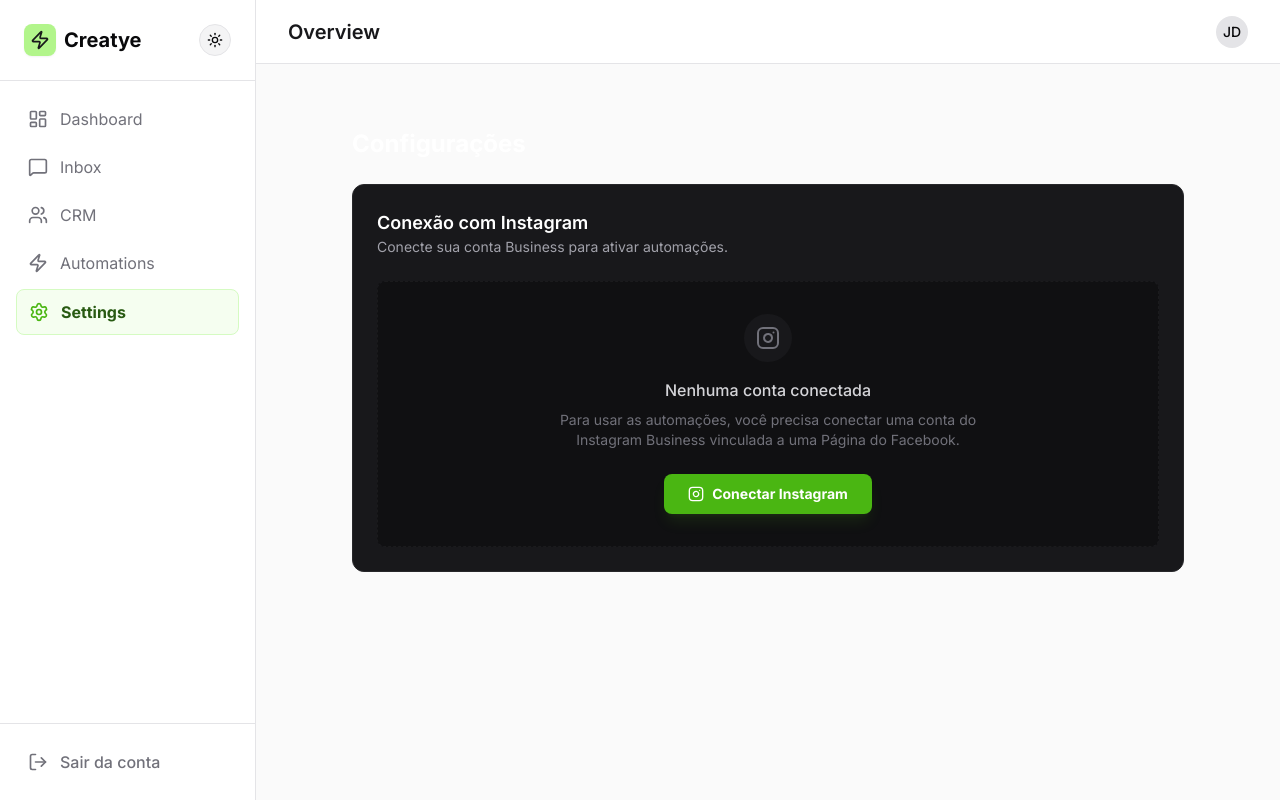
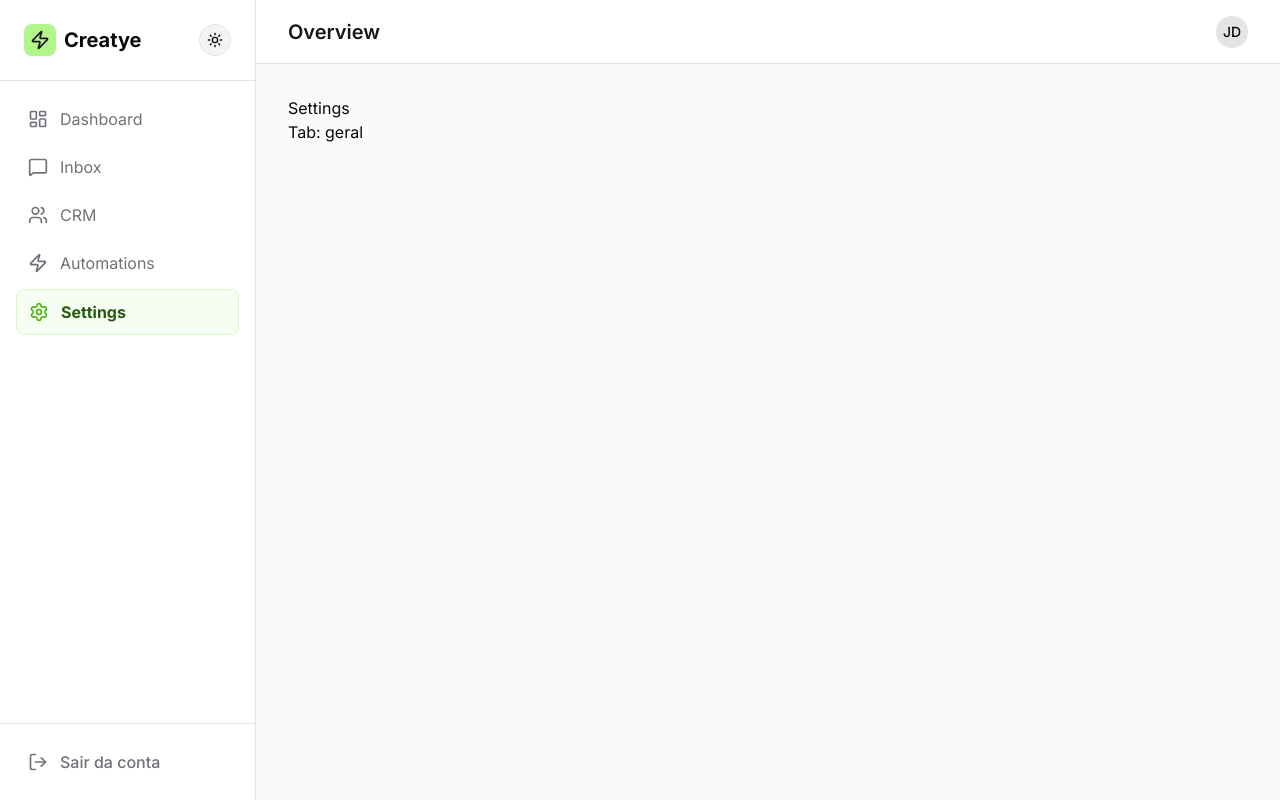
Before and after one commit to ogabrielsv/creatye, a Next.js app: page /settings in a window 1280 px wide. Built offline with nearby package versions, Linux system fonts and the light colour scheme; no server answers.

Commit message:
fix: suspense wrapper for useSearchParams on settings

```diff
--- a/package.json
+++ b/package.json
@@ -21,10 +21,10 @@
         "clsx": "^2.1.1",
         "lodash.debounce": "^4.0.8",
         "lucide-react": "^0.562.0",
-        "next": "14.2.0",
+        "next": "^16.1.3",
         "next-themes": "^0.4.6",
-        "react": "^18.2.0",
-        "react-dom": "^18.2.0",
+        "react": "^19.2.3",
+        "react-dom": "^19.2.3",
         "reactflow": "^11.10.0",
         "sonner": "^2.0.7",
         "tailwind-merge": "^2.2.0",
--- a/src/app/(dashboard)/settings/SettingsClient.tsx
+++ b/src/app/(dashboard)/settings/SettingsClient.tsx
@@ -1,151 +1,15 @@
-'use client';
+"use client";
 
-import { createClient } from '@/lib/supabase/client';
-import { useRouter, useSearchParams } from 'next/navigation';
-import { useState, useEffect } from 'react';
-import { Instagram, LogOut, CheckCircle, AlertTriangle, Loader2 } from 'lucide-react';
-import { toast } from 'sonner';
+import { useSearchParams } from "next/navigation";
 
 export default function SettingsClient() {
-    const [loading, setLoading] = useState(true);
-    // eslint-disable-next-line
-    const [connection, setConnection] = useState<any>(null);
-    const supabase = createClient();
-    const router = useRouter();
-    const searchParams = useSearchParams();
+  const searchParams = useSearchParams();
+  const tab = searchParams.get("tab") ?? "geral";
 
-    useEffect(() => {
-        const checkConnection = async () => {
-            try {
-                const { data: { user } } = await supabase.auth.getUser();
-                if (!user) return;
-
-                const { data, error } = await supabase
-                    .from('ig_connections')
-                    .select('*')
-                    .eq('user_id', user.id)
-                    .single();
-
-                if (error && error.code !== 'PGRST116') {
-                    // ignore single mismatch if it means just no rows
-                    console.error(error);
-                }
-
-                if (data) {
-                    setConnection(data);
-                }
-            } catch (err) {
-                console.error(err);
-            } finally {
-                setLoading(false);
-            }
-        };
-
-        checkConnection();
-
-        // Handle URL params
-        const error = searchParams.get('error');
-        const success = searchParams.get('success');
-
-        if (success === 'connected') {
-            toast.success('Instagram conectado com sucesso!');
-            // Clean URL
-            router.replace('/settings');
-        } else if (error) {
-            toast.error(`Erro na conexão: ${error}`);
-            router.replace('/settings');
-        }
-    }, [router, searchParams, supabase]);
-
-    const handleConnect = () => {
-        window.location.href = '/api/meta/connect';
-    };
-
-    const handleDisconnect = async () => {
-        if (!confirm('Tem certeza que deseja desconectar? Automações irão parar de funcionar.')) return;
-
-        try {
-            const { error } = await supabase
-                .from('ig_connections')
-                .delete()
-                .eq('user_id', connection.user_id); // ensuring RLS check
-
-            if (error) throw error;
-
-            setConnection(null);
-            toast.success('Desconectado.');
-        } catch (err) {
-            console.error(err);
-            toast.error('Erro ao desconectar.');
-        }
-    };
-
-    if (loading) return <div className="p-8"><Loader2 className="animate-spin" /></div>;
-
-    return (
-        <div className="p-8 max-w-4xl mx-auto">
-            <h1 className="text-2xl font-bold text-white mb-6">Configurações</h1>
-
-            <div className="bg-zinc-900 border border-zinc-800 rounded-xl p-6">
-                <div className="flex items-center justify-between mb-6">
-                    <div>
-                        <h2 className="text-lg font-semibold text-white">Conexão com Instagram</h2>
-                        <p className="text-zinc-400 text-sm">Conecte sua conta Business para ativar automações.</p>
-                    </div>
-                </div>
-
-                {connection ? (
-                    <div className="bg-brand-500/5 border border-brand-500/20 rounded-lg p-5 flex items-center justify-between">
-                        <div className="flex items-center gap-4">
-                            <div className="w-12 h-12 bg-zinc-800 rounded-full flex items-center justify-center">
-                                <Instagram className="w-6 h-6 text-pink-500" />
-                            </div>
-                            <div>
-                                <h3 className="text-white font-medium">@{connection.username}</h3>
-                                <div className="flex items-center gap-1.5 mt-1">
-                                    <CheckCircle className="w-3.5 h-3.5 text-brand-400" />
-                                    <span className="text-brand-400 text-xs font-medium">Conectado e Ativo</span>
-                                    <span className="text-zinc-600 text-xs ml-2">ID: {connection.ig_user_id}</span>
-                                </div>
-                            </div>
-                        </div>
-
-                        <button
-                            onClick={handleDisconnect}
-                            className="px-4 py-2 bg-zinc-900 hover:bg-zinc-800 border border-zinc-700 rounded-lg text-sm text-zinc-300 font-medium transition-colors flex items-center gap-2"
-                        >
-                            <LogOut className="w-4 h-4" />
-                            Desconectar
-                        </button>
-                    </div>
-                ) : (
-                    <div className="bg-zinc-950/50 border border-zinc-800/50 border-dashed rounded-lg p-8 text-center">
-                        <div className="w-12 h-12 bg-zinc-900 rounded-full flex items-center justify-center mx-auto mb-4">
-                            <Instagram className="w-6 h-6 text-zinc-500" />
-                        </div>
-                        <h3 className="text-zinc-300 font-medium mb-2">Nenhuma conta conectada</h3>
-                        <p className="text-zinc-500 text-sm max-w-md mx-auto mb-6">
-                            Para usar as automações, você precisa conectar uma conta do Instagram Business vinculada a uma Página do Facebook.
-                        </p>
-                        <button
-                            id="btn-connect-instagram"
-                            onClick={handleConnect}
-                            className="px-6 py-2.5 bg-brand-600 hover:bg-brand-500 text-white text-sm font-bold rounded-lg transition-colors shadow-lg shadow-brand-500/10 flex items-center gap-2 mx-auto"
-                        >
-                            <Instagram className="w-4 h-4" />
-                            Conectar Instagram
-                        </button>
-                    </div>
-                )}
-
-                {/* Warning about Token Expiry if close */}
-                {connection && new Date(connection.token_expires_at) < new Date(Date.now() + 86400000 * 3) && (
-                    <div className="mt-4 p-3 bg-yellow-500/10 border border-yellow-500/20 rounded-lg flex items-center gap-3">
-                        <AlertTriangle className="w-5 h-5 text-yellow-500" />
-                        <p className="text-yellow-500 text-sm">Seu token de acesso expira em breve. Reconecte para renovar.</p>
-                    </div>
-                )}
-            </div>
-        </div>
-    );
+  return (
+    <div>
+      <h1>Settings</h1>
+      <p>Tab: {tab}</p>
+    </div>
+  );
 }
--- a/src/app/(dashboard)/settings/page.tsx
+++ b/src/app/(dashboard)/settings/page.tsx
@@ -1,17 +1,10 @@
 import { Suspense } from "react";
-import dynamic from "next/dynamic";
+import SettingsClient from "./SettingsClient";
 
-const SettingsClient = dynamic(() => import("./SettingsClient"), {
-    ssr: false,
-    loading: () => <div>Carregando...</div>
-});
-
-export const dynamicParams = true;
-
-export default function SettingsPage() {
-    return (
-        <Suspense fallback={<div>Carregando...</div>}>
-            <SettingsClient />
-        </Suspense>
-    );
+export default function Page() {
+  return (
+    <Suspense fallback={<div>Carregando...</div>}>
+      <SettingsClient />
+    </Suspense>
+  );
 }
--- a/tsconfig.json
+++ b/tsconfig.json
@@ -15,7 +15,7 @@
     "moduleResolution": "bundler",
     "resolveJsonModule": true,
     "isolatedModules": true,
-    "jsx": "preserve",
+    "jsx": "react-jsx",
     "incremental": true,
     "plugins": [
       {
```
Also changed, not shown: 1 other file (tests, documents, lock files or other folders).
